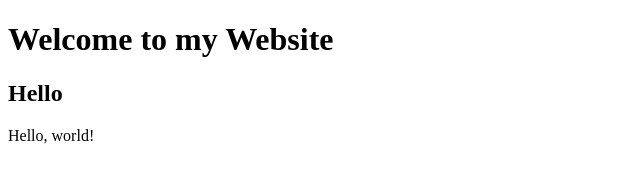
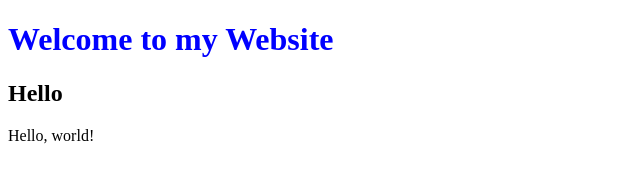
Before and after one commit to RaoufHamaissia/first-project, a plain HTML site: page index.html in a window 1280 px wide. Shown: the whole page, without its empty margins (0-640 px from the left). Drawn offline with Linux system fonts and the light colour scheme.

Commit message:
Update index.html

```diff
--- a/index.html
+++ b/index.html
@@ -6,7 +6,7 @@
     <title>Document</title>
 </head>
 <body>
-    <h1>Welcome to my Website</h1>
+    <h1 style= "color:blue">Welcome to my Website</h1>
     <h2>Hello</h2>
     Hello, world!
 </body>
```
